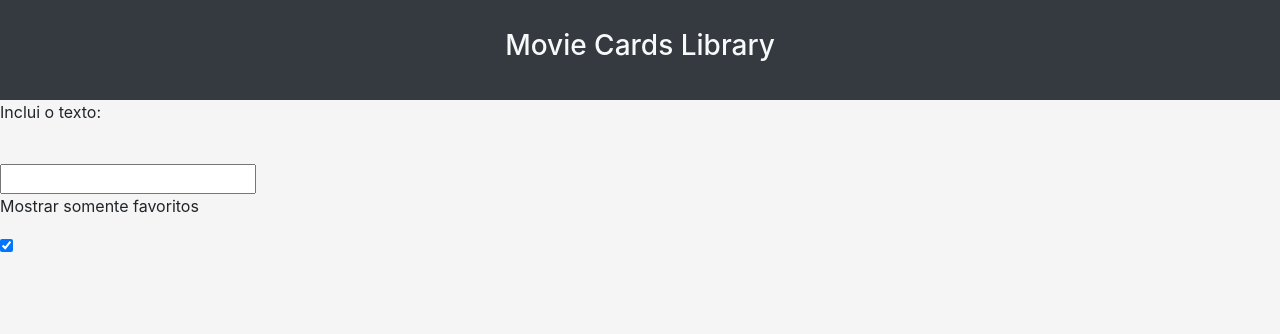
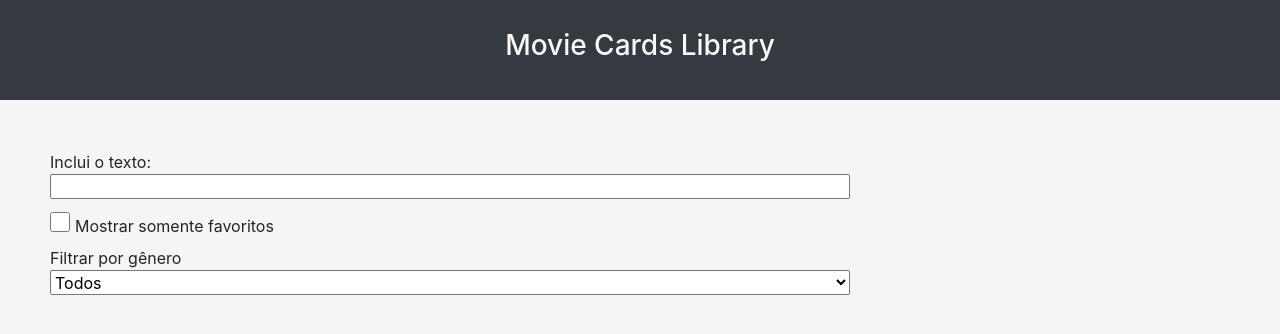
Before and after one commit to tryber/sd-05-block12-project-movie-card-library-stateful, a React (Create React App) app: page / in a window 1280 px wide. Shown: the top 334 px of the page. Built offline with nearby package versions, Linux system fonts and the light colour scheme.

Commit message:
Formulario done

```diff
--- a/src/App.css
+++ b/src/App.css
@@ -81,3 +81,21 @@ body {
   justify-content: flex-end;
   padding: 12px 20px;
 }
+
+.formulario {
+  margin: 50px;
+  display: flex;
+  flex-direction: column;
+  width: 100vh;
+}
+
+.caixaImput {
+  width: 100vh;
+  height: 25px;
+}
+
+.caixaCheck {
+  width: 20px;
+  height: 20px;
+  margin: 5px 5px 5px 0;
+}
--- a/src/components/SearchBar.jsx
+++ b/src/components/SearchBar.jsx
@@ -2,21 +2,37 @@ import React from 'react';
 
 class SearchBar extends React.Component {
   render() {
-    const { searchText, onSearchTextChange } = this.props;
+    const { searchText, onSearchTextChange, bookmarkedOnly,
+      onBookmarkedChange, selectedGenre, onSelectedGenreChange } = this.props;
     return (
-      <section>
+      <form className="formulario">
         <div className="search">
-          <p>Inclui o texto:</p><br />
+          <label>
+          Inclui o texto:<br></br>
           <input
-            className="searchText" type="text"
+            className="searchText caixaImput" type="text"
             value={searchText} onChange={onSearchTextChange}
           />
+          </label>
         </div>
         <div className="search">
-          <p>Mostrar somente favoritos</p>
-          <input type="checkbox" checked="bookmarkedOnly" onChange="onBookmarkedChange" />
+          <label>
+          <input className="caixaCheck" type="checkbox" checked={bookmarkedOnly} onChange={onBookmarkedChange} />
+          Mostrar somente favoritos
+          </label>
         </div>
-      </section>
+        <div>
+          <label>
+            Filtrar por gênero<br></br>
+          <select className="caixaImput" value={selectedGenre} onChange={onSelectedGenreChange}>
+            <option value="">Todos</option>
+            <option value="action">Ação</option>
+            <option value="comedy">Comédia</option>
+            <option value="thriller">Suspense</option>
+          </select>
+          </label>
+        </div>
+      </form>
     );
   }
 }
```
Also changed, not shown: 2 other files (tests, documents, lock files or other folders).
